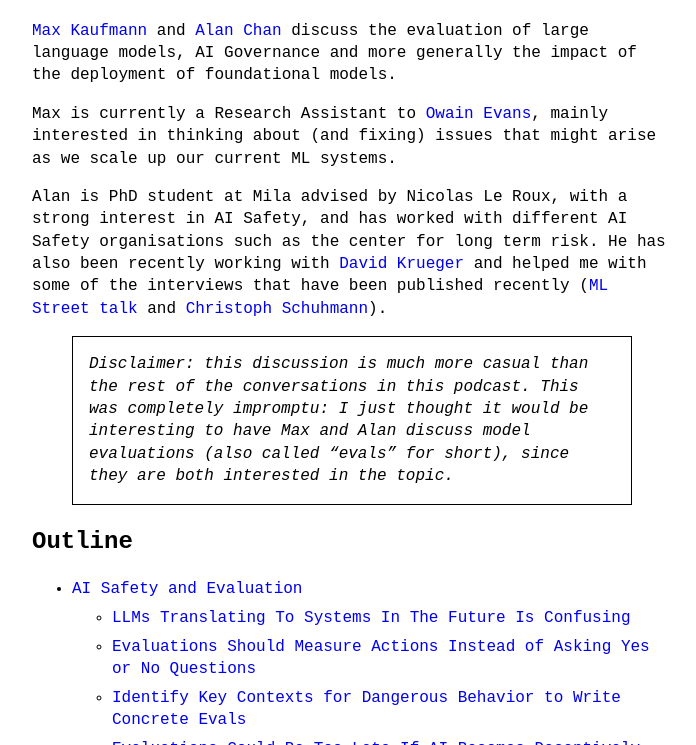
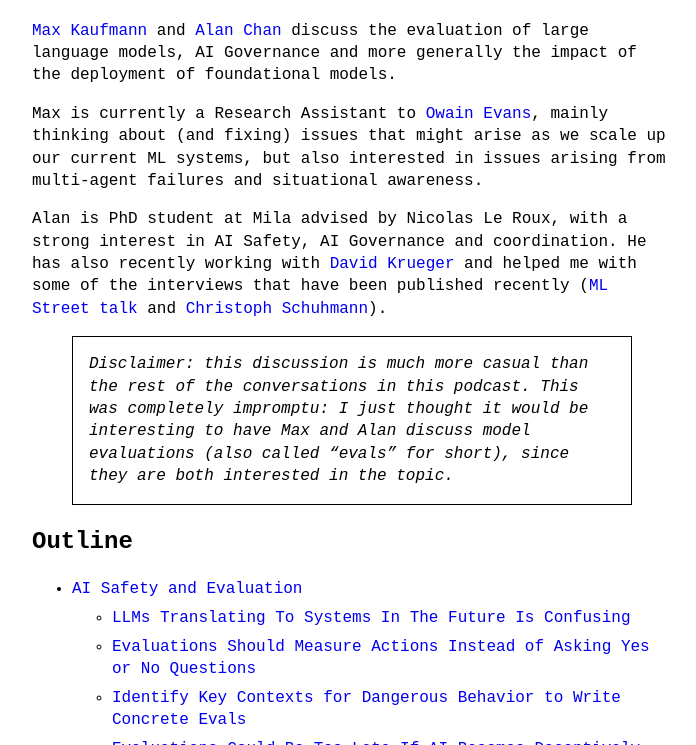
Before and after one commit to theinsideview/theinsideview.github.io, a Jekyll site: the page built from _posts/2023-05-05-alan-and-max.md, in a window 1280 px wide and 900 px high, scrolled down 708 px, cut to the strip 155-900 px from the top of the window. Shown: the whole strip, without its empty margins (288-984 px from the left). Built offline with Jekyll 4.4.1, drawn with Linux system fonts in a browser that asks for light colours.

Commit message:
Update 2023-05-05-alan-and-max.md

```diff
--- a/_posts/2023-05-05-alan-and-max.md
+++ b/_posts/2023-05-05-alan-and-max.md
@@ -10,11 +10,11 @@
 {% include youtubePlayer.html id=page.youtubeId %}
 {% include spotifyPlayer.html id=page.spotifyId %}
 
-[Max Kaufmann](https://maxkaufmann.com/) and [Alan Chan](https://scholar.google.ca/citations?user=lmQmYPgAAAAJ&hl=en) discuss the evaluation of large language models, AI Governance and more generally the impact of the deployment of foundational models.
+[Max Kaufmann](https://maxkaufmann.com/) and [Alan Chan]([https://scholar.google.ca/citations?user=lmQmYPgAAAAJ&hl=en](https://www.achan.ca/)) discuss the evaluation of large language models, AI Governance and more generally the impact of the deployment of foundational models.
 
-Max is currently a Research Assistant to [Owain Evans](https://owainevans.github.io/), mainly interested in thinking about (and fixing) issues that might arise as we scale up our current ML systems.
+Max is currently a Research Assistant to [Owain Evans](https://owainevans.github.io/), mainly thinking about (and fixing) issues that might arise as we scale up our current ML systems, but also interested in issues arising from multi-agent failures and situational awareness.
 
-Alan is PhD student at Mila advised by Nicolas Le Roux, with a strong interest in AI Safety, and has worked with different AI Safety organisations such as the center for long term risk. He has also been recently working with [David Krueger](https://theinsideview.ai/david) and helped me with some of the interviews that have been published recently ([ML Street talk](https://youtu.be/74VE_EBjg2Q) and [Christoph Schuhmann](https://youtu.be/-Mzfru1r_5s)).
+Alan is PhD student at Mila advised by Nicolas Le Roux, with a strong interest in AI Safety, AI Governance and coordination. He has also  recently working with [David Krueger](https://theinsideview.ai/david) and helped me with some of the interviews that have been published recently ([ML Street talk](https://youtu.be/74VE_EBjg2Q) and [Christoph Schuhmann](https://youtu.be/-Mzfru1r_5s)).
 
 > Disclaimer: this discussion is much more casual than the rest of the conversations in this podcast. This was completely impromptu: I just thought it would be interesting to have Max and Alan discuss model evaluations (also called "evals" for short), since they are both interested in the topic.
 
```
